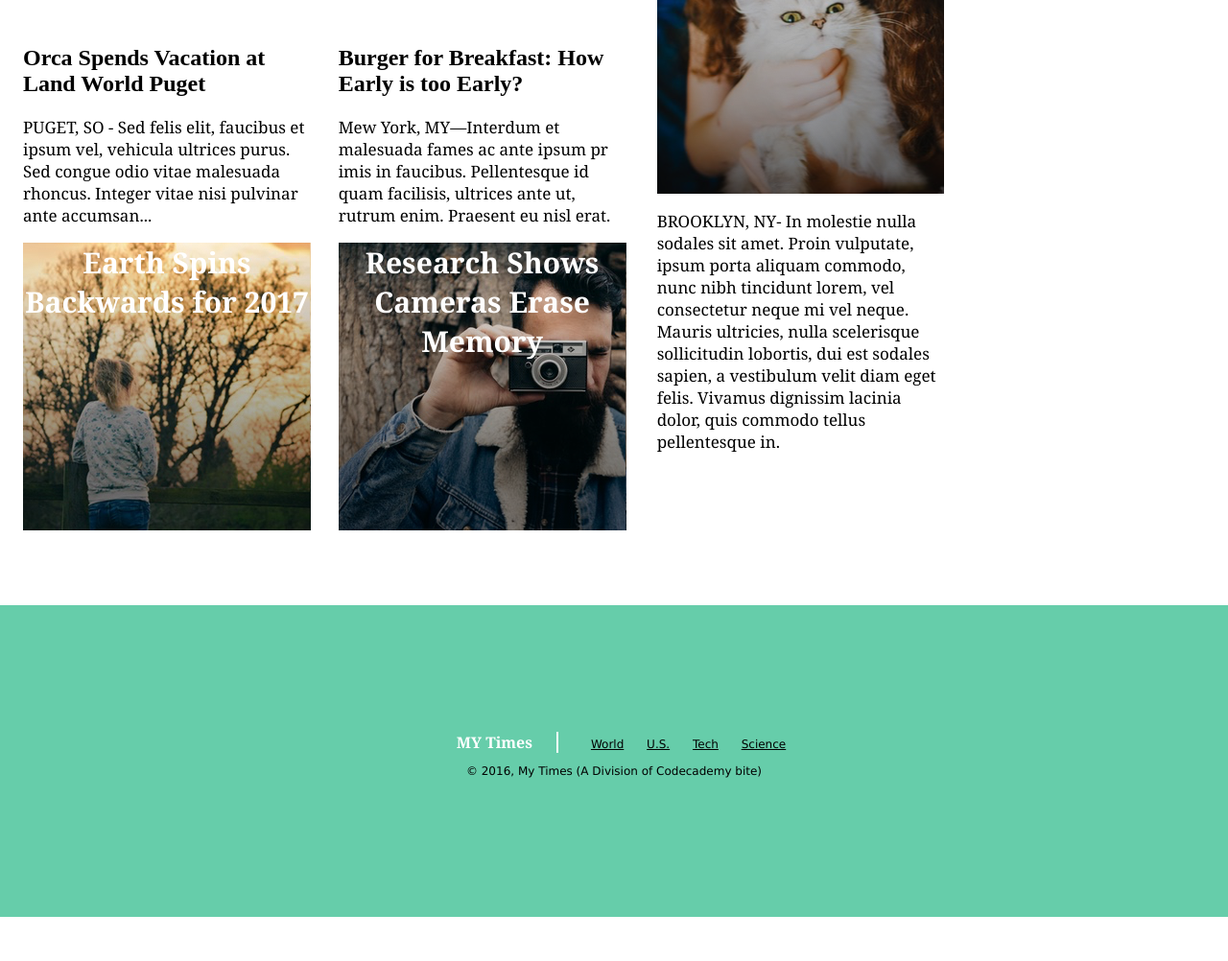
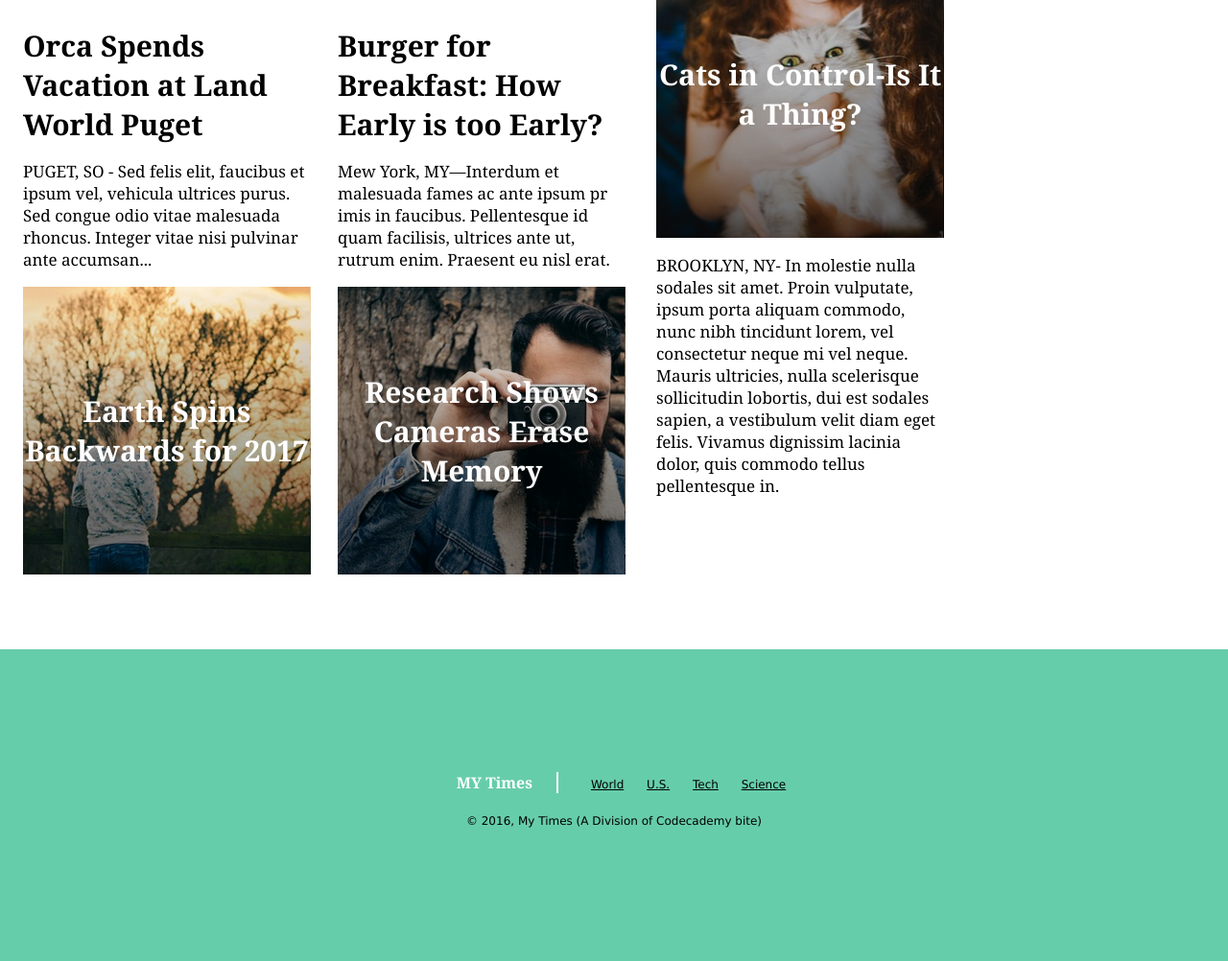
Before and after one commit to moseshewetson/myTimes, a plain HTML site: page index.html in a window 1280 px wide. Shown: the part 693-1695 px from the top of the page at 96% size. Before the commit the page ends 1649 px from the top, so only its background shows below. Drawn offline with Linux system fonts and the light colour scheme.

Commit message:
Completed final styling

```diff
--- a/css/style.css
+++ b/css/style.css
@@ -115,6 +115,8 @@ nav span a {
     height: 300px;
     text-align: center;
     justify-content: center;
+    flex-direction: column;
+    display: flex;
 }
 .story1 .story-image {
     background-image: url("../media/img-story-2.png");
@@ -136,10 +138,19 @@ nav span a {
     margin-top: 17px;
 }
 .story1,
-.story2 {
+.story2,
+.story3 {
     width: 300px;
     display: flex;
     flex-direction: column;
+}
+h2 {
+    margin-top: 0;
+    margin-bottom: 0;
+    font-family: Georgia;
+    font-size: 30px;
+    font-weight: bold;
+    font-style: normal;
 }
 
 /*footer css*/
@@ -166,5 +177,8 @@ footer .mytimes {
 }
 footer a {
     color: black;
-    padding: 20px 10px;
+    padding: 30px 10px;
 }
+footer .links {
+    padding-bottom: 10px;
+}
```
Also changed, not shown: index.html (+1 -30 lines).
